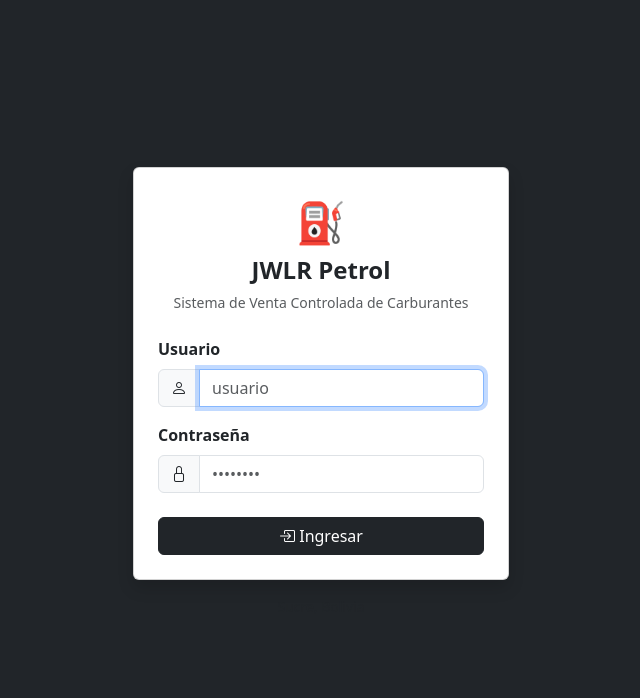
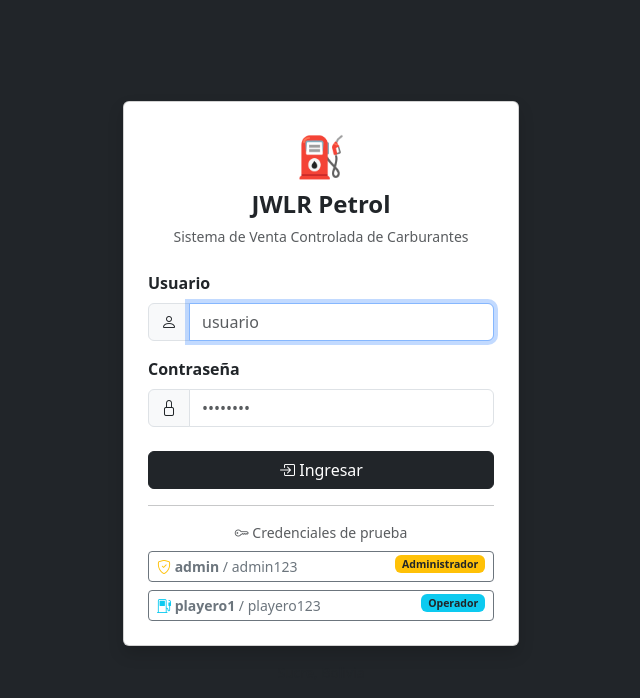
Before and after one commit to jhonn18git/examen-final-de-ingenier-a-de-software, a Flask app: page /auth/login in a window 1280 px wide. Shown: the top 698 px of the page, without its empty margins (319-959 px from the left). Run offline with Flask 3, Linux system fonts and the light colour scheme.

Commit message:
feat: mostrar credenciales de prueba en login con acceso rapido

```diff
--- a/templates/auth/login.html
+++ b/templates/auth/login.html
@@ -8,7 +8,7 @@
   <link href="https://cdn.jsdelivr.net/npm/bootstrap-icons@1.11.3/font/bootstrap-icons.min.css" rel="stylesheet">
 </head>
 <body class="bg-dark d-flex align-items-center" style="min-height:100vh;">
-<div class="container" style="max-width:400px;">
+<div class="container" style="max-width:420px;">
 
   {% with messages = get_flashed_messages(with_categories=true) %}
     {% for category, message in messages %}
@@ -26,30 +26,61 @@
         <h4 class="fw-bold mt-1">JWLR Petrol</h4>
         <p class="text-muted small">Sistema de Venta Controlada de Carburantes</p>
       </div>
+
       <form method="POST">
         <div class="mb-3">
           <label class="form-label fw-semibold">Usuario</label>
           <div class="input-group">
             <span class="input-group-text"><i class="bi bi-person"></i></span>
-            <input type="text" name="usuario" class="form-control" placeholder="usuario"
-                   required autofocus>
+            <input type="text" name="usuario" id="usuario" class="form-control"
+                   placeholder="usuario" required autofocus>
           </div>
         </div>
         <div class="mb-4">
           <label class="form-label fw-semibold">Contraseña</label>
           <div class="input-group">
             <span class="input-group-text"><i class="bi bi-lock"></i></span>
-            <input type="password" name="password" class="form-control" placeholder="••••••••" required>
+            <input type="password" name="password" id="password" class="form-control"
+                   placeholder="••••••••" required>
           </div>
         </div>
         <button type="submit" class="btn btn-dark w-100">
           <i class="bi bi-box-arrow-in-right"></i> Ingresar
         </button>
       </form>
+
+      <!-- Credenciales de prueba -->
+      <hr class="my-3">
+      <p class="text-muted small text-center mb-2">
+        <i class="bi bi-key"></i> Credenciales de prueba
+      </p>
+      <div class="d-grid gap-2">
+        <button type="button" class="btn btn-outline-secondary btn-sm text-start"
+                onclick="fillCredentials('admin', 'admin123')">
+          <i class="bi bi-shield-check text-warning"></i>
+          <strong>admin</strong> / admin123
+          <span class="badge bg-warning text-dark float-end">Administrador</span>
+        </button>
+        <button type="button" class="btn btn-outline-secondary btn-sm text-start"
+                onclick="fillCredentials('playero1', 'playero123')">
+          <i class="bi bi-fuel-pump text-info"></i>
+          <strong>playero1</strong> / playero123
+          <span class="badge bg-info text-dark float-end">Operador</span>
+        </button>
+      </div>
     </div>
   </div>
+
   <p class="text-center text-muted mt-3 small">Sucre, Bolivia</p>
 </div>
+
 <script src="https://cdn.jsdelivr.net/npm/bootstrap@5.3.2/dist/js/bootstrap.bundle.min.js"></script>
+<script>
+  function fillCredentials(usuario, password) {
+    document.getElementById('usuario').value = usuario;
+    document.getElementById('password').value = password;
+    document.getElementById('usuario').closest('form').submit();
+  }
+</script>
 </body>
 </html>
```
